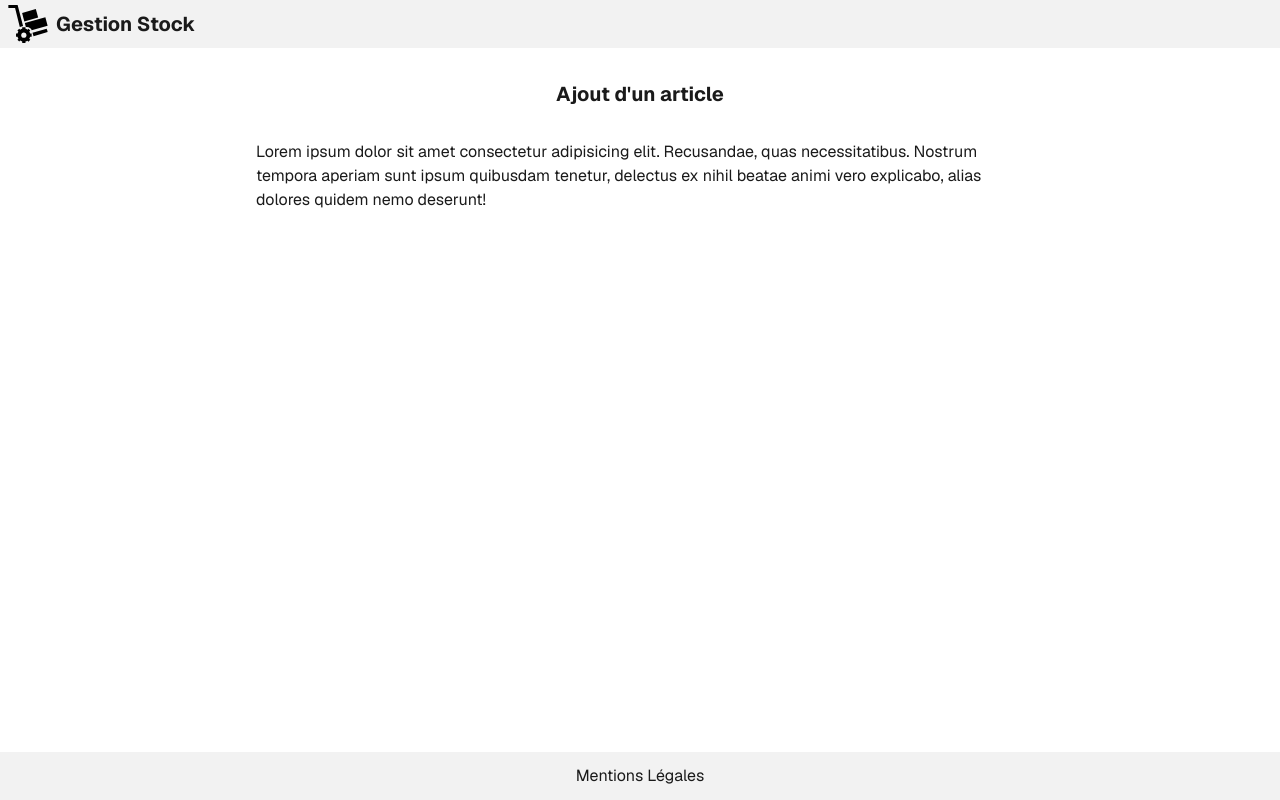
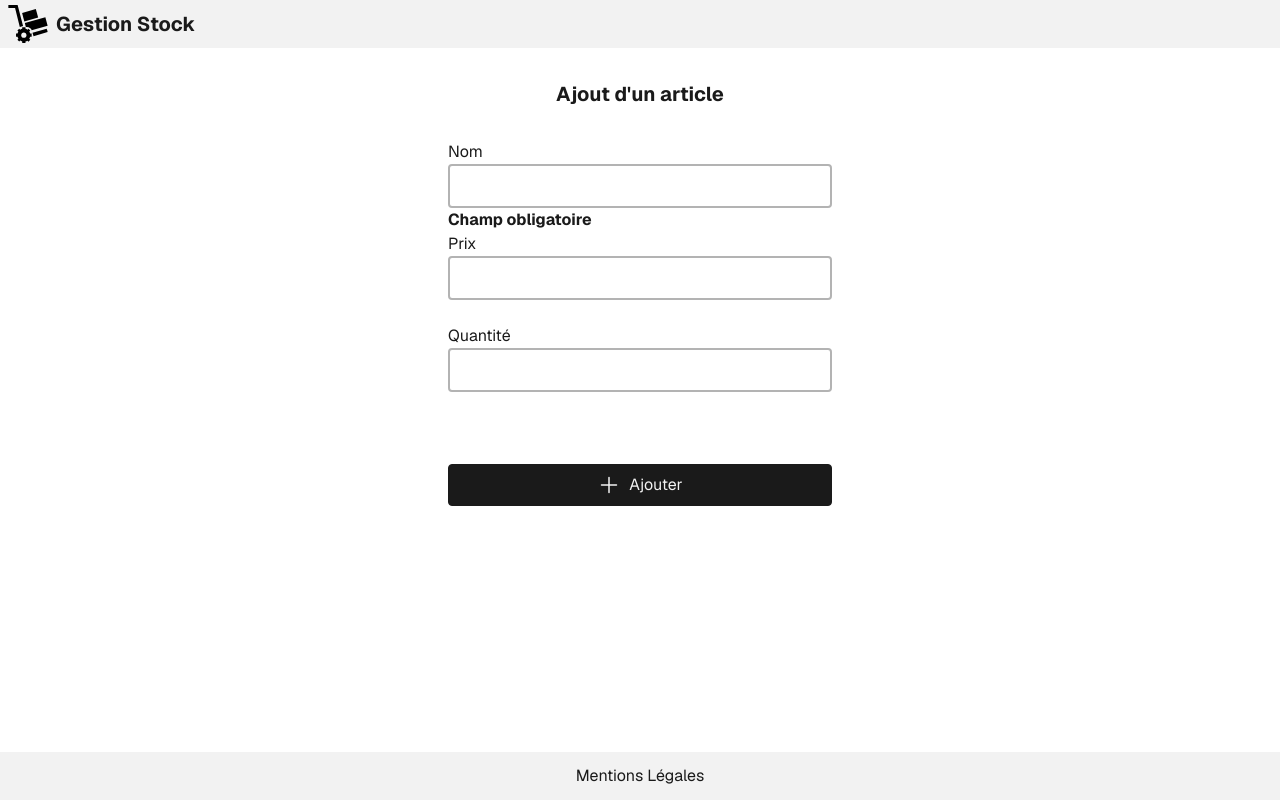
Before and after one commit to jlg-formation/next-example, a Next.js app: page /stock/create in a window 1280 px wide. Built offline with nearby package versions, Linux system fonts and the light colour scheme.

Commit message:
feat: Enhance StockCreate form with validation and styling, and add form utility styles

```diff
--- a/src/app/css/button.css
+++ b/src/app/css/button.css
@@ -3,7 +3,7 @@
   @apply px-4 py-2 border border-jlg-50 bg-jlg-50 rounded;
   @apply hover:bg-jlg-100 hover:border-jlg-100;
   @apply active:bg-jlg-200 active:border-jlg-200;
-  @apply inline-flex items-center justify-between gap-2;
+  @apply inline-flex items-center justify-center gap-2;
 }
 
 @utility btn-primary {
--- /dev/null
+++ b/src/app/css/form.css
@@ -0,0 +1,15 @@
+@utility form {
+  @apply flex flex-col w-full max-w-sm;
+
+  label {
+    @apply flex flex-col;
+
+    input {
+      @apply border-2 px-4 py-2 rounded border-jlg-300;
+    }
+
+    .error {
+      @apply h-6 font-bold flex;
+    }
+  }
+}
--- a/src/app/globals.css
+++ b/src/app/globals.css
@@ -3,6 +3,7 @@
 @import "./css/colors.css";
 @import "./css/button.css";
 @import "./css/table.css";
+@import "./css/form.css";
 
 body {
   font-size: 16px;
--- a/src/app/stock/create/page.tsx
+++ b/src/app/stock/create/page.tsx
@@ -1,13 +1,33 @@
+import { PlusIcon } from "@heroicons/react/24/solid";
+
 export default function StockCreate() {
   return (
-    <main className="w-full max-w-3xl mx-auto">
+    <main className="w-full max-w-3xl mx-auto flex flex-col items-center">
       <h1 className="font-bold text-xl text-center my-8">Ajout d'un article</h1>
-      <p>
-        Lorem ipsum dolor sit amet consectetur adipisicing elit. Recusandae,
-        quas necessitatibus. Nostrum tempora aperiam sunt ipsum quibusdam
-        tenetur, delectus ex nihil beatae animi vero explicabo, alias dolores
-        quidem nemo deserunt!
-      </p>
+      <form className="form">
+        <label>
+          <span>Nom</span>
+          <input type="text" />
+          <span className="error">Champ obligatoire</span>
+        </label>
+        <label>
+          <span>Prix</span>
+          <input type="number" />
+          <span className="error"></span>
+        </label>
+        <label>
+          <span>Quantité</span>
+          <input type="number" />
+          <span className="error"></span>
+        </label>
+        <div className="h-12"></div>
+        <div className=" flex flex-col">
+          <button className="btn btn-primary">
+            <PlusIcon className="size-6" />
+            <span>Ajouter</span>
+          </button>
+        </div>
+      </form>
     </main>
   );
 }
```
